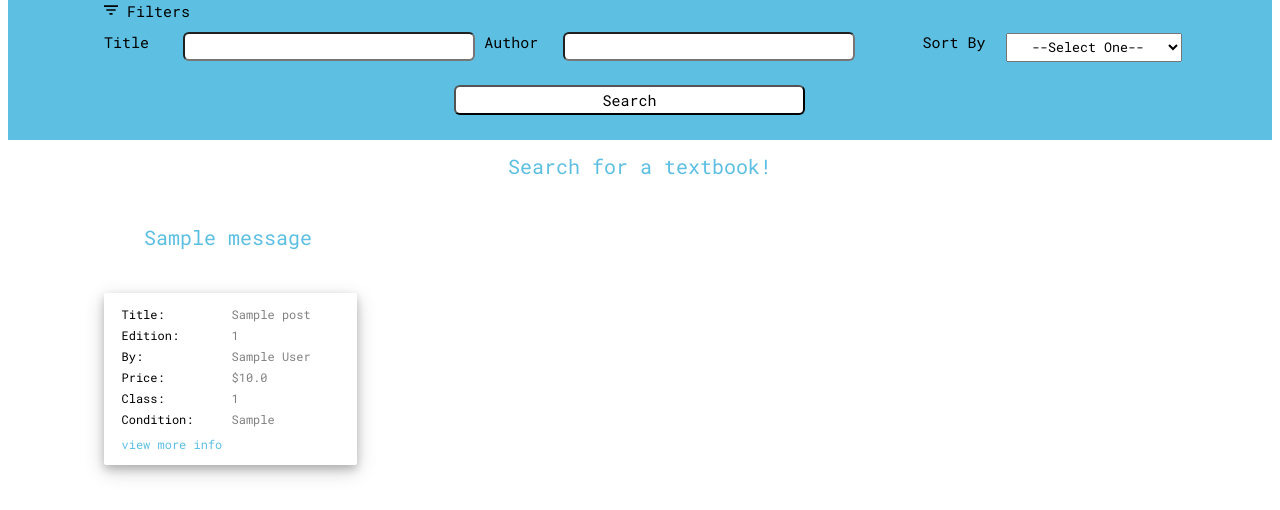
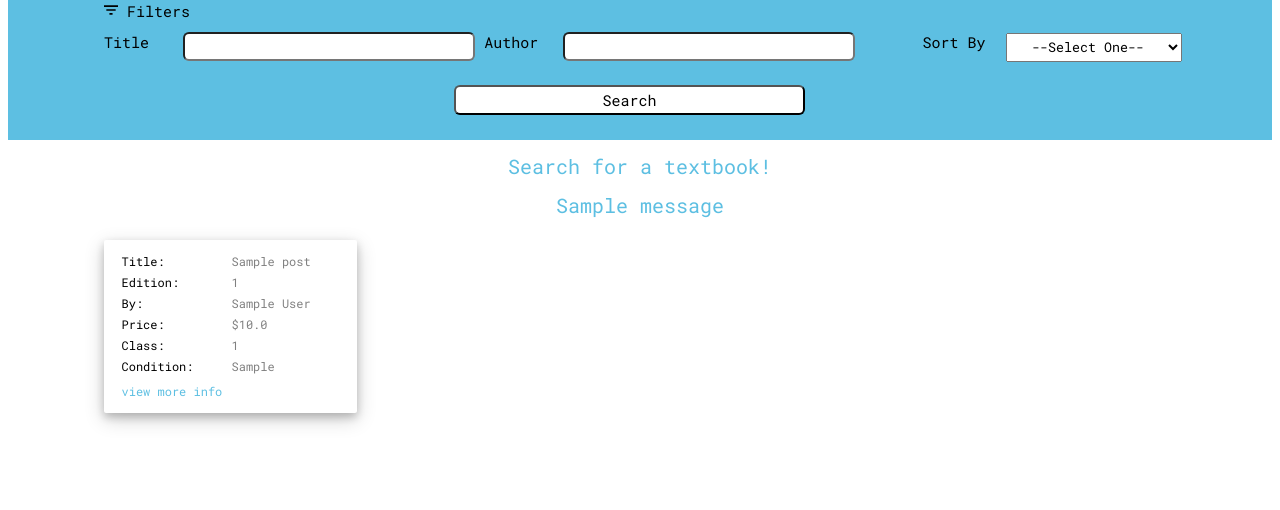
Before and after one commit to sabsterette/texchange, a Flask app: page /search in a window 1280 px wide. Shown: the part 160-670 px from the top of the page. Run offline with Flask 2, Linux system fonts and the light colour scheme; a user stored in the database is signed in; tables that the repository leaves empty hold one stand-in row (values such as "Sample post"); one stand-in notice (Sample message) is shown; some libraries are stand-ins or nearby versions.

Commit message:
Update search.html

```diff
--- a/flaskblog/templates/search.html
+++ b/flaskblog/templates/search.html
@@ -97,14 +97,12 @@
     <div class="messages">
         {{ message }}
     </div>
-    <div class="success">
+    <div class="messages">
         {% with messages = get_flashed_messages() %}
         {% if messages %}
-        <ol class="flashes">
-            {% for message in messages %}
-            <li class="flashes">{{ message }}</li>
-            {% endfor %}
-        </ol>
+        {% for message in messages %}
+        {{ message }}
+        {% endfor %}
         {% endif %}
         {% endwith %}
     </div>
```
